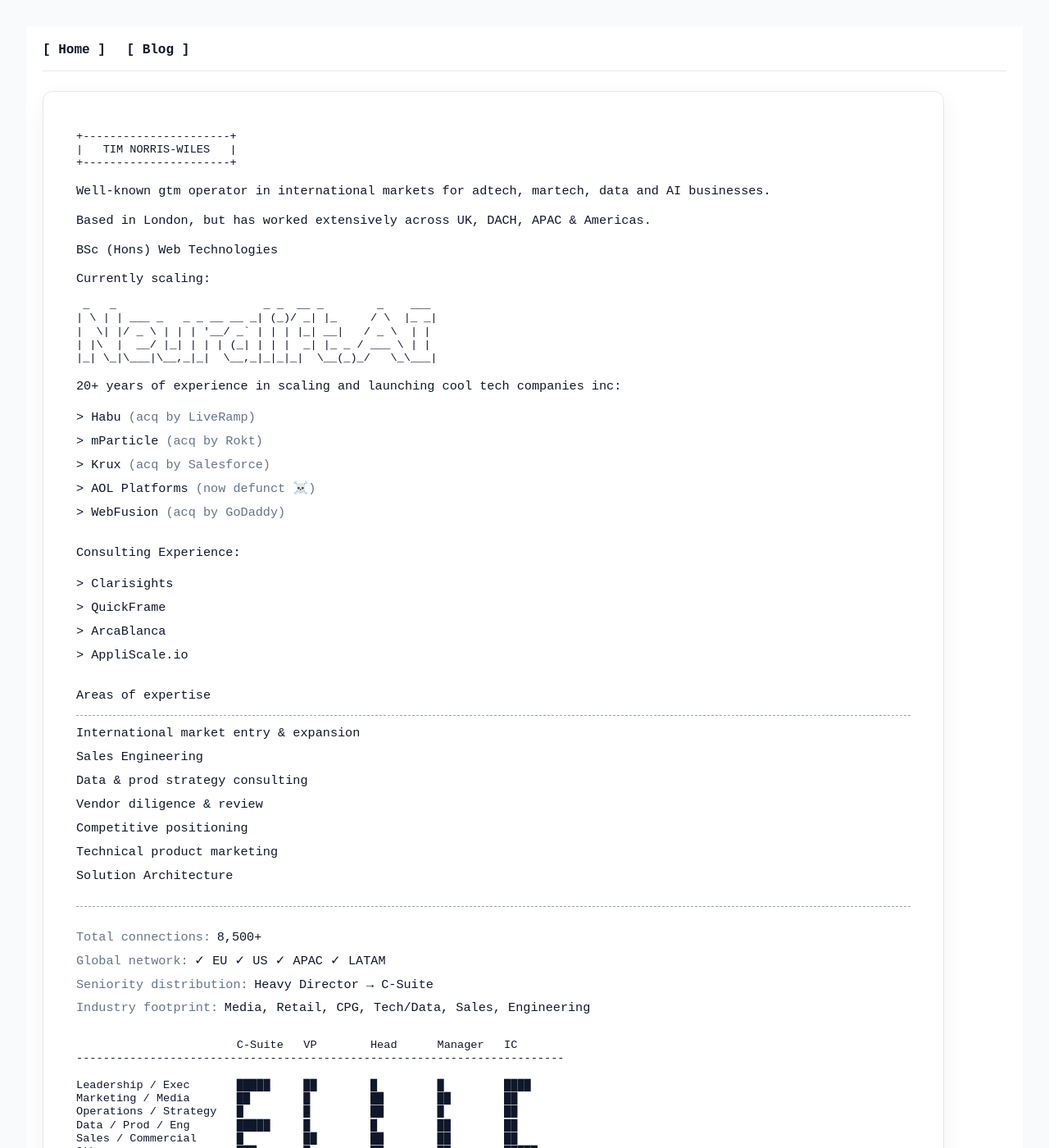
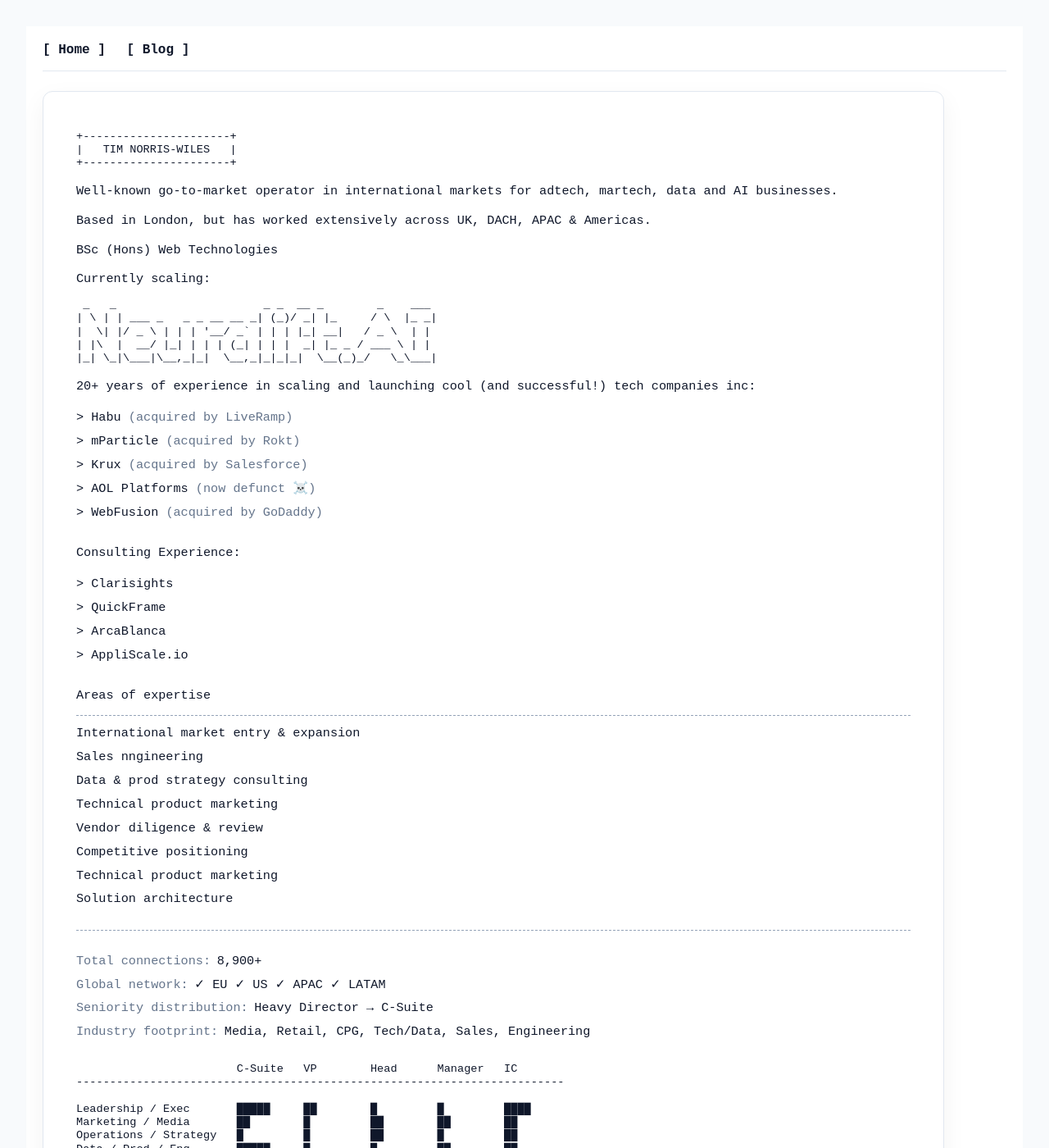
Before and after one commit to typedformiles/navvix, a Jekyll site: the page built from index.html, in a window 1280 px wide and 1400 px high. Shown: the whole window at 82% size. Built offline with Jekyll 4.4.1, drawn with Linux system fonts in a browser that asks for light colours.

Commit message:
Refine text and terminology in index.html
Updated various terms for clarity and accuracy.

```diff
--- a/index.html
+++ b/index.html
@@ -7,7 +7,7 @@
 |   TIM NORRIS-WILES   |
 +----------------------+</pre>
 
-  <p class="term">Well-known gtm operator in international markets for adtech, martech, data and AI businesses.</p>
+  <p class="term">Well-known go-to-market operator in international markets for adtech, martech, data and AI businesses.</p>
 
   <p class="term">Based in London, but has worked extensively across UK, DACH, APAC &amp; Americas.</p>
 
@@ -22,14 +22,14 @@
 |_| \_|\___|\__,_|_|  \__,_|_|_|_|  \__(_)_/   \_\___|</pre>
   <p class="ascii-fallback"><strong>Neuralift AI</strong></p>
 
-  <p class="term">20+ years of experience in scaling and launching cool tech companies inc:</p>
+  <p class="term">20+ years of experience in scaling and launching cool (and successful!) tech companies inc:</p>
 
   <div class="term-list">
-    <div class="term-item">&gt; Habu <span class="term-dim">(acq by LiveRamp)</span></div>
-    <div class="term-item">&gt; mParticle <span class="term-dim">(acq by Rokt)</span></div>
-    <div class="term-item">&gt; Krux <span class="term-dim">(acq by Salesforce)</span></div>
+    <div class="term-item">&gt; Habu <span class="term-dim">(acquired by LiveRamp)</span></div>
+    <div class="term-item">&gt; mParticle <span class="term-dim">(acquired by Rokt)</span></div>
+    <div class="term-item">&gt; Krux <span class="term-dim">(acquired by Salesforce)</span></div>
     <div class="term-item">&gt; AOL Platforms <span class="term-dim">(now defunct ☠️)</span></div>
-    <div class="term-item">&gt; WebFusion <span class="term-dim">(acq by GoDaddy)</span></div>
+    <div class="term-item">&gt; WebFusion <span class="term-dim">(acquired by GoDaddy)</span></div>
   </div>
 
   <p class="term">Consulting Experience:</p>
@@ -45,17 +45,18 @@
   <div class="term-rule"></div>
   <div class="term-list">
     <div class="term-item">International market entry &amp; expansion</div>
-    <div class="term-item">Sales Engineering</div>
+    <div class="term-item">Sales nngineering</div>
     <div class="term-item">Data &amp; prod strategy consulting</div>
+    <div class="term-item">Technical product marketing</div>
     <div class="term-item">Vendor diligence &amp; review</div>
     <div class="term-item">Competitive positioning</div>
     <div class="term-item">Technical product marketing</div>
-    <div class="term-item">Solution Architecture</div>
+    <div class="term-item">Solution architecture</div>
   </div>
   <div class="term-rule"></div>
 
   <div class="term-stats">
-    <div class="term-stat"><span class="term-label">Total connections:</span> <span>8,500+</span></div>
+    <div class="term-stat"><span class="term-label">Total connections:</span> <span>8,900+</span></div>
     <div class="term-stat"><span class="term-label">Global network:</span> <span>✓ EU ✓ US ✓ APAC ✓ LATAM</span></div>
     <div class="term-stat"><span class="term-label">Seniority distribution:</span> <span>Heavy Director → C-Suite</span></div>
     <div class="term-stat"><span class="term-label">Industry footprint:</span> <span>Media, Retail, CPG, Tech/Data, Sales, Engineering</span></div>
```
